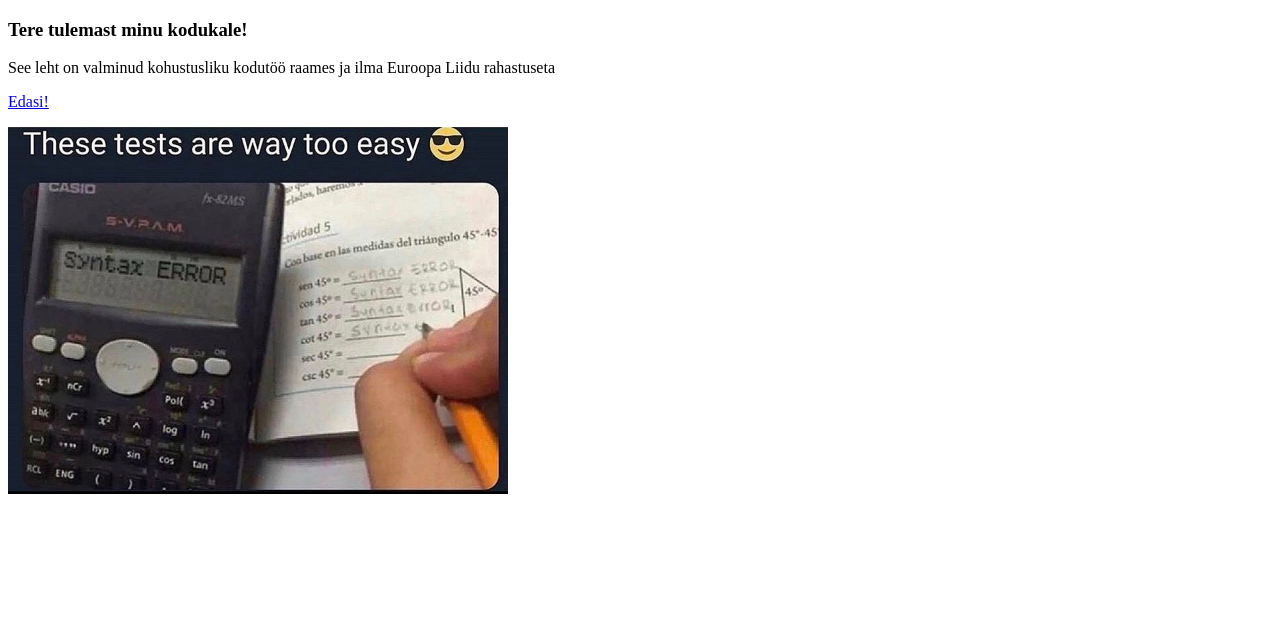
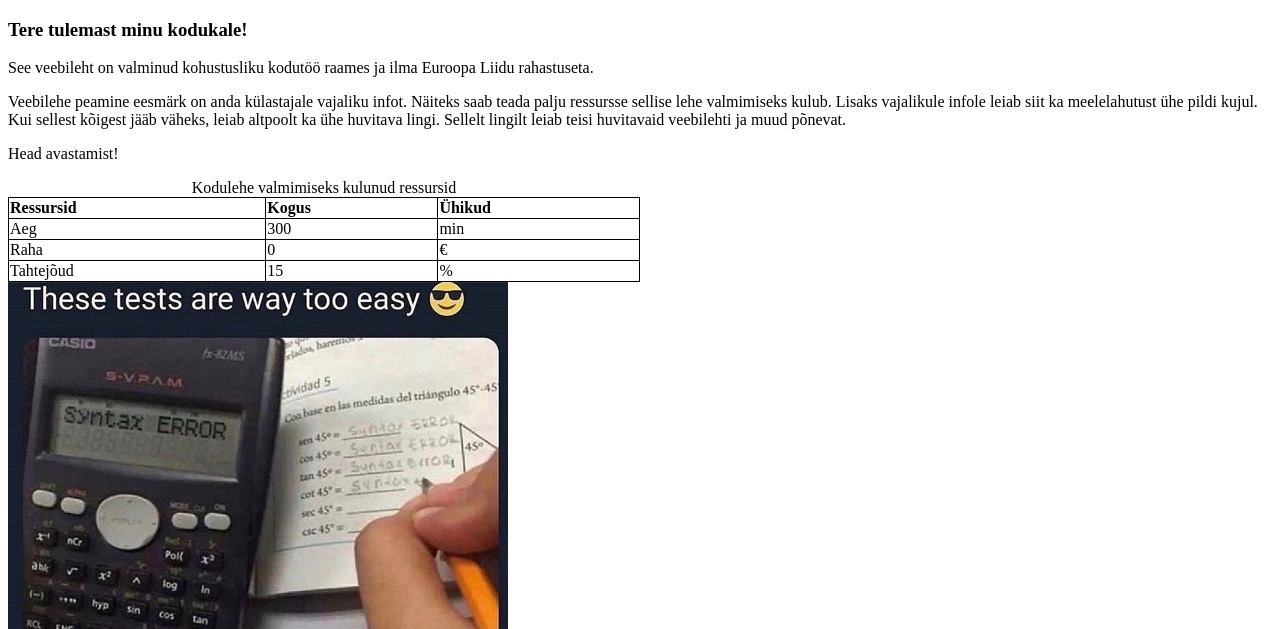
Before and after one commit to hekeer88/hekeer88.github.io, a plain HTML site: page index.html in a window 1280 px wide. Shown: the top 629 px of the page. Drawn offline with Linux system fonts and the light colour scheme.

Commit message:
Update index.html

```diff
--- a/index.html
+++ b/index.html
@@ -2,17 +2,56 @@
 <html>
 <head>
 <title>202601TAF</title>
+<style>
+table, th, td {
+  border: 1px solid black;
+  border-collapse: collapse;
+}
+th {
+  text-align: left;
+}
+</style>
 </head>
 <body>
 
 <h3>Tere tulemast minu kodukale!</h3>
 
+<p>See veebileht on valminud kohustusliku kodutöö raames ja ilma Euroopa Liidu rahastuseta.</p>
+<p>
+Veebilehe peamine eesmärk on anda külastajale vajaliku infot. Näiteks saab teada palju ressursse sellise lehe valmimiseks kulub.
+Lisaks vajalikule infole leiab siit ka meelelahutust ühe pildi kujul. Kui sellest kõigest jääb väheks, leiab altpoolt ka ühe huvitava lingi.
+Sellelt lingilt leiab teisi huvitavaid veebilehti ja muud põnevat.
+</p>
+<p>Head avastamist!</p>
 
-<p>See leht on valminud kohustusliku kodutöö raames ja ilma Euroopa Liidu rahastuseta</p>
+<table style="width:50%">
+  <caption>Kodulehe valmimiseks kulunud ressursid</caption>
+  <tr>
+    <th>Ressursid</th>
+    <th>Kogus</th>
+    <th>Ühikud</th>
+  </tr>
+  <tr>
+    <td>Aeg</td>
+    <td>300</td>
+    <td>min</td>
+  </tr>
+  <tr>
+    <td>Raha</td>
+    <td>0</td>
+    <td>€</td>
+  </tr>
+  <tr>
+    <td>Tahtejõud</td>
+    <td>15</td>
+    <td>%</td>
+  </tr>
+</table>
 
-<p><a href="http://www.google.com/">Edasi!</a></p>
+<a href="https://hekeer88.github.io/IMG_0873.jpg" target="_blank"><img src="IMG_0873.jpg" alt="Homework" style="width:500px;height:367px;"></a>
 
-<a href="IMG_0873.jpg"><img src="IMG_0873.jpg" alt="Homework" style="width:500px;height:367px;"></a>
+<p><a href="http://www.google.com/">Veel põnevaid kodulehti internetis!</a></p>
+<p>Autor: 202601</p>
 
 </body>
 </html>
```
